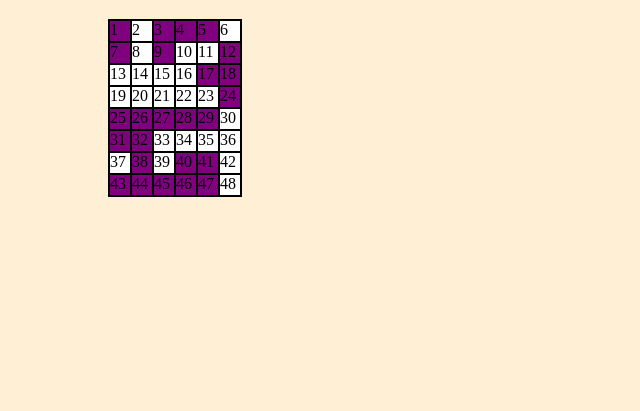
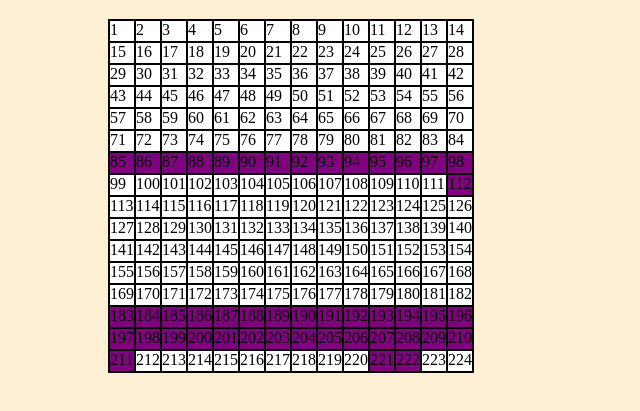
Before and after one commit to jpbatz/gol, a plain HTML site: page index.html in a window 1280 px wide. Shown: the part 61-472 px from the top of the page, without its empty margins (0-640 px from the left). Drawn offline with nearby package versions, Linux system fonts and the light colour scheme.

Commit message:
MBA simulation runs with random data and refactors code into functions

```diff
--- a/gol.js
+++ b/gol.js
@@ -17,79 +17,37 @@ $(document).ready(function() {
   //  ]
 
   // grid dimensions - to be specified by user input
-  var height = 8;  // height = rows = y
-  var width = 6;   // width = cols = x
+  var height = 16;  // height = rows = y
+  var width = 14;   // width = cols = x
+  var speed = 500;  // simulation speed
 
   var grid_data = [];   // data: contains rows []
 
+  // createGrid(height, width, grid);
   createGrid(height, width);
 
-  // enter seed values
+  // create random seed
+  generateRandomSeed();
+
+  // manually click to enter seed values
 
   // load seed from catalog (files)
 
-  // generate random seed
-  // for(var row1=0; row1<grid_data.length; row1++) {
-  //   for(var col1=0; col1<grid_data[row1].length; col1++) {
-  for(var col1=0; col1<height; col1++) {
-    for(var row1=0; row1<width; row1++) {
-      var randomValue = Math.floor(Math.random() * 2);
-      var randomColor = "white";
-      if(randomValue === 0) {
-        randomColor = "white";
-        grid_data[col1][row1].alive = false;
-      } else if(randomValue === 1){
-        randomColor = "purple";
-        grid_data[col1][row1].alive = true;
-      }
-      grid_data[col1][row1].domDiv.style.backgroundColor = randomColor;
-      grid_data[col1][row1].domDiv.innerHTML = grid_data[col1][row1].cell_num;
-      console.log("[generate random seed] CELL NUMBER = " + grid_data[col1][row1].cell_num + " for (" + row1 + "," + col1 + ")");
-    }
-  }
+  // console.log("***** Live Population = " + getPopulation(grid_data) + " *****");
 
-  // count live neighbors for cell at (x,y)
-  // for(var row2=0; row2<grid_data.length; row2++) {
-  //   for(var col2=0; col2<grid_data[row2].length; col2++) {
-  for(var col2=0; col2<height; col2++) {
-    for(var row2=0; row2<width; row2++) {
-      var number_of_live_neighbors = countNeighbors(col2,row2);
-      console.log("[count neighbors] live neighbor count for: cell_num [" + grid_data[col2][row2].cell_num + "] => (" + row2 + "," + col2 + ") = " + number_of_live_neighbors);
-      grid_data[col2][row2].num_of_live_neighbors = number_of_live_neighbors;
+  setTimeout(updateNextGen, speed);
 
-      // determine next generation status and set
-      var nextGenStatus;
 
-      if(grid_data[col2][row2].alive === true) {
-        console.log("[current status] CELL IS ALIVE");
-        if(number_of_live_neighbors < 2) {
-          nextGenStatus = false;
-          console.log("[next gen status] alive cell will die from isolation");
-        } else if(number_of_live_neighbors === 2 || number_of_live_neighbors === 3) {
-          nextGenStatus = true;
-          console.log("[next gen status] alive cell will survive");
-        } else if(number_of_live_neighbors > 3) {
-          nextGenStatus = false;
-          console.log("[next gen status] alive cell will die from overcrowding");
-        }
-      } else if(grid_data[col2][row2].alive === false) {
-        console.log("[current status] CELL IS DEAD");
-        if(number_of_live_neighbors === 3) {
-          nextGenStatus = true;
-          console.log("[next gen status] dead cell will regenerate");
-        } else {
-          console.log("[next gen status] dead cell will remain dead");
-        }
-      }
-      grid_data[col2][row2].next_gen = nextGenStatus;
-    }
 
-  }
+// ========================== HELPER FUNCTIONS ==========================
 
-  console.log("Live Population = " + getPopulation(grid_data));
-
-// HELPER FUNCTIONS
-
+  /**
+   * [createGrid]
+   * @param  {[Integer]} gridHeight [number of rows to be created]
+   * @param  {[Integer]} gridWidth  [number if columns to be created]
+   * @return {[type]}               [description]
+   */
+  // function createGrid(gridHeight, gridWidth, gridData) {
   function createGrid(gridHeight, gridWidth) {
 
     var cellNum = 1;
@@ -112,6 +70,7 @@ $(document).ready(function() {
         });
         gridRow.append(gridColCell);
 
+        // data: creates new cell in current row
         row.push({
             cell_num: cellNum,
             alive: false,
@@ -132,9 +91,41 @@ $(document).ready(function() {
       grid_data.push(row);
     }
 
-    console.log("***** " + Number(cellNum-1) + " CELLS *****");
+    console.log("***** CREATED " + Number(cellNum-1) + " CELLS *****");
   }
 
+
+  /**
+   * generateRandomSeed()
+   * @return {[type]} [description]
+   */
+  function generateRandomSeed() {
+    // for(var row1=0; row1<grid_data.length; row1++) {
+    //   for(var col1=0; col1<grid_data[row1].length; col1++) {
+    for(var col1=0; col1<height; col1++) {
+      for(var row1=0; row1<width; row1++) {
+        var randomValue = Math.floor(Math.random() * 2);
+        var randomColor = "white";
+        if(randomValue === 0) {
+          randomColor = "white";
+          grid_data[col1][row1].alive = false;
+        } else if(randomValue === 1){
+          randomColor = "purple";
+          grid_data[col1][row1].alive = true;
+        }
+        grid_data[col1][row1].domDiv.style.backgroundColor = randomColor;
+        grid_data[col1][row1].domDiv.innerHTML = grid_data[col1][row1].cell_num;
+        console.log("[generate random seed] CELL NUMBER = " + grid_data[col1][row1].cell_num + " for (" + row1 + "," + col1 + ")");
+      }
+    }
+  }
+
+
+  /**
+   * [getPopulation]
+   * @param  {[Array]} grid_array [populated array]
+   * @return {[type]}             [description]
+   */
   function getPopulation(grid_array) {
     var popCount = 0;
     for(var i=0; i<grid_array.length; i++) {
@@ -147,6 +138,57 @@ $(document).ready(function() {
     return popCount;
   }
 
+
+  /**
+   * calcNextGeneration
+   * @return {[type]} [description]
+   */
+  function calcNextGeneration() {
+    // count live neighbors for cell at (x,y)
+    // for(var row2=0; row2<grid_data.length; row2++) {
+    //   for(var col2=0; col2<grid_data[row2].length; col2++) {
+    for(var col2=0; col2<height; col2++) {
+      for(var row2=0; row2<width; row2++) {
+        var number_of_live_neighbors = countNeighbors(col2,row2);
+        console.log("[count neighbors] live neighbor count for: cell_num [" + grid_data[col2][row2].cell_num + "] => (" + row2 + "," + col2 + ") = " + number_of_live_neighbors);
+        grid_data[col2][row2].num_of_live_neighbors = number_of_live_neighbors;
+
+        // determine next generation status and set
+        var nextGenStatus;
+
+        if(grid_data[col2][row2].alive === true) {
+          // console.log("[current status] CELL IS ALIVE");
+          if(number_of_live_neighbors < 2) {
+            nextGenStatus = false;
+            console.log("[next gen status] alive cell will die from isolation");
+          } else if(number_of_live_neighbors === 2 || number_of_live_neighbors === 3) {
+            nextGenStatus = true;
+            console.log("[next gen status] alive cell will survive");
+          } else if(number_of_live_neighbors > 3) {
+            nextGenStatus = false;
+            console.log("[next gen status] alive cell will die from overcrowding");
+          }
+        } else if(grid_data[col2][row2].alive === false) {
+          // console.log("[current status] CELL IS DEAD");
+          if(number_of_live_neighbors === 3) {
+            nextGenStatus = true;
+            console.log("[next gen status] dead cell will regenerate");
+          } else {
+            console.log("[next gen status] dead cell will remain dead");
+          }
+        }
+        grid_data[col2][row2].next_gen = nextGenStatus;
+      }
+    }
+  }
+
+
+  /**
+   * [countNeighbors]
+   * @param  {[Integer]} c [column index]
+   * @param  {[Integer]} r [row index]
+   * @return {[type]}      [description]
+   */
   function countNeighbors(c,r) {
 
     var neighbor_count = 0;
@@ -158,52 +200,93 @@ $(document).ready(function() {
         neighbor_count++;
       }
     }
-
     if(y !== 0) {
       if(grid_data[x][y-1].alive === true) {
         neighbor_count++;
       }
     }
-
     if(x !== grid_data.length-1 && y !== 0) {
       if(grid_data[x+1][y-1].alive === true) {
         neighbor_count++;
       }
     }
-
     if(x !== 0) {
       if(grid_data[x-1][y].alive === true) {
         neighbor_count++;
       }
     }
-
     if(x !== grid_data.length-1) {
       if(grid_data[x+1][y].alive === true) {
         neighbor_count++;
       }
     }
-
     if(x !== 0 && y !== grid_data[x].length-1) {
       if(grid_data[x-1][y+1].alive === true) {
         neighbor_count++;
       }
     }
-
     if(y !== grid_data[x].length-1) {
       if(grid_data[x][y+1].alive === true) {
         neighbor_count++;
       }
     }
-
     if(x !== grid_data.length-1 && y !== grid_data[x].length-1) {
       if(grid_data[x+1][y+1].alive === true) {
         neighbor_count++;
       }
     }
-
     return neighbor_count;
-
   }
 
 
+  /**
+   * displayNextGeneration
+   * @return {[type]} [description]
+   */
+  function displayNextGeneration() {
+    console.log("[displayNextGeneration]");
+    for(var col3=0; col3<height; col3++) {
+      for(var row3=0; row3<width; row3++) {
+        console.log("cell " + grid_data[col3][row3].cell_num + " at (" + col3 + "," + row3 + ") is " + grid_data[col3][row3].next_gen);
+        var nextGenVal = grid_data[col3][row3].next_gen;
+        var nextGenColor = "white";
+        if(nextGenVal === false) {
+            nextGenColor = "white";
+          } else if(nextGenVal === true){
+            nextGenColor = "purple";
+          }
+        grid_data[col3][row3].domDiv.style.backgroundColor = nextGenColor;
+        grid_data[col3][row3].domDiv.innerHTML = grid_data[col3][row3].cell_num;
+      }
+    }
+  }
+
+
+/**
+ * updateNextGen()
+ * @return {[type]} [description]
+ */
+  function updateNextGen() {
+    console.log("[updateNextGen]");
+      calcNextGeneration();
+      displayNextGeneration();
+      setNextGenLifeStatus();
+      if(getPopulation(grid_data) > 0) {
+        console.log("***** Live Population = " + getPopulation(grid_data) + " *****");
+        setTimeout(updateNextGen, 250);
+      }
+  }
+
+
+/**
+ * setNextGenLifeStatus
+ */
+  function setNextGenLifeStatus() {
+    for(var col4=0; col4<height; col4++) {
+      for(var row4=0; row4<width; row4++) {
+        grid_data[col4][row4].alive = grid_data[col4][row4].next_gen;
+      }
+    }
+  }
+
 });
```
Also changed, not shown: index.html (+2 -0 lines).
